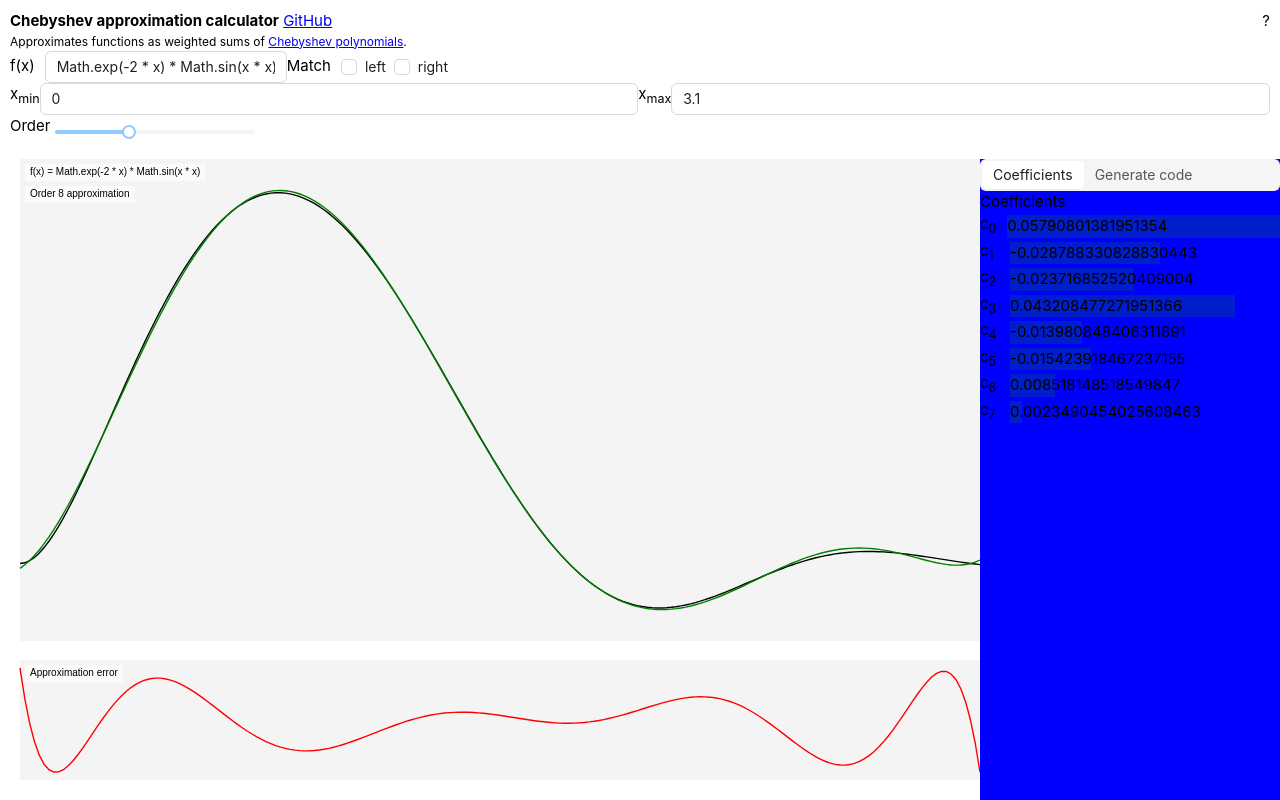
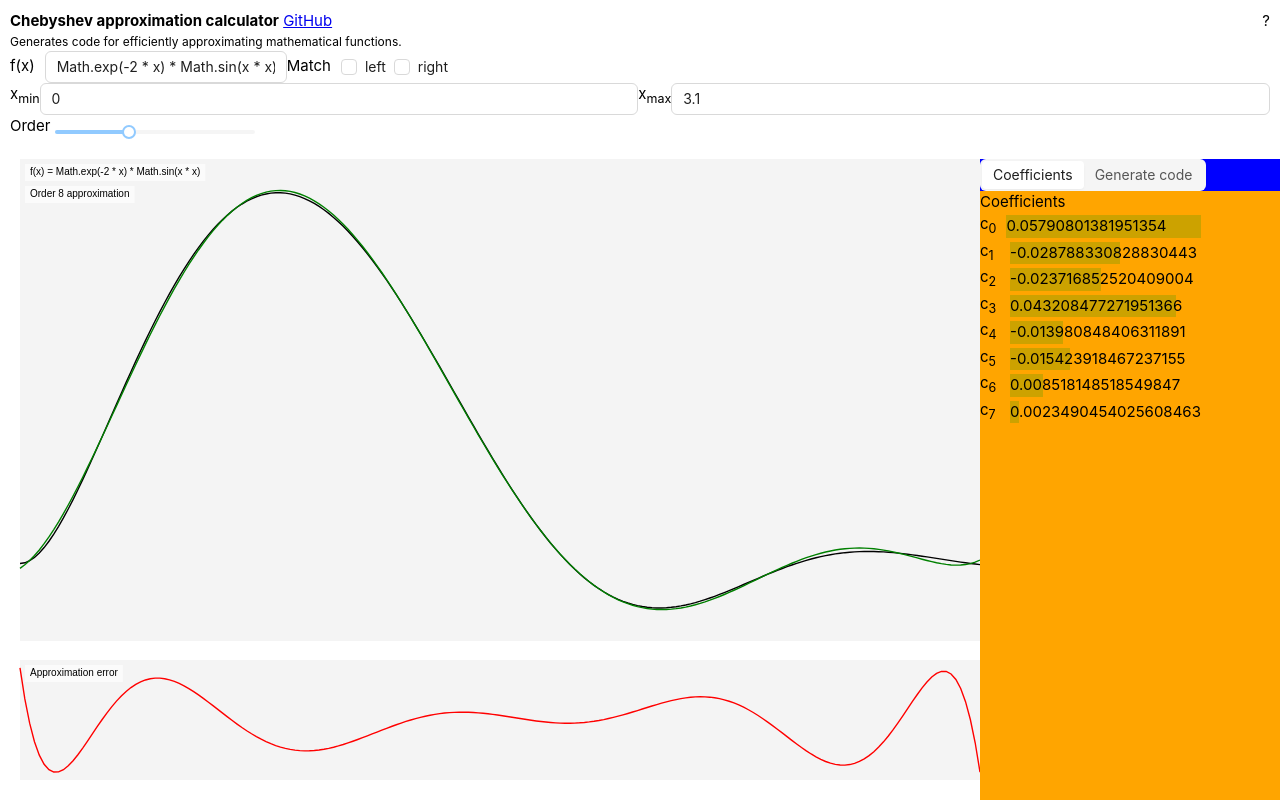
Before and after one commit to stuffmatic/chebyshev-calculator, a React (Vite) app: page / in a window 1280 px wide. Built offline with nearby package versions, Linux system fonts and the light colour scheme.

Commit message:
scrollable content POC

```diff
--- a/src/App.tsx
+++ b/src/App.tsx
@@ -6,9 +6,7 @@ import { useCanvas } from "./use-canvas"
 import { IPlotParams, drawPlot } from "./plot"
 import { ChebyshevApproximation } from "./chebyshev-approx"
 import { TargetLanguage, generateCode, targetLanguages } from "./generate-code"
-
-import { Button, Checkbox, Form, Input, InputNumber, Segmented, Select, Slider } from "antd"
-
+import { Button, Checkbox, Input, Segmented, Select, Slider } from "antd"
 
 const CoefficientList = (props: { coefficients: number[] }) => {
   const maxAbsCoeff = Math.max(...props.coefficients.map((c) => Math.abs(c)))
@@ -49,10 +47,10 @@ const CodeSnippets = (props: {
         })
       } />
 
-    <pre className="code">{codeSnippet}</pre>
     <Button onClick={() => {
       ((window.navigator as any).clipboard as any).writeText(codeSnippet)
     }}>Copy</Button>
+    <pre className="code">{codeSnippet}</pre>
 
   </div>
 }
@@ -68,6 +66,14 @@ const numberStringIsValid = (string: string): boolean => {
   const parseResult = parseFloat(string)
   const isValid = !isNaN(parseResult) && isFinite(parseResult)
   return isValid
+}
+
+const ScrollableContent = (props: { children: React.ReactNode }) => {
+  return <div style={{ backgroundColor: "orange", flex: 1, position: "relative", overflow: "auto" }}>
+    <div style={{ position: "absolute" }}>
+      { props.children }
+    </div>
+  </div>
 }
 
 const App = () => {
@@ -187,7 +193,7 @@ const App = () => {
         <div id="title-bar">
           <div>
             <strong>Chebyshev approximation calculator</strong> <a href="https://github.com/stuffmatic/chebyshev-calculator">GitHub</a>
-            <div style={{fontSize: "80%"}}>Approximates functions as weighted sums of <a href="#">Chebyshev polynomials</a>.</div>
+            <div style={{fontSize: "80%"}}>Generates code for efficiently approximating mathematical functions.</div>
           </div>
           <div>?</div>
         </div>
@@ -255,15 +261,18 @@ const App = () => {
           </div>
         </div>
         <div id="result-container">
+          <div>
             <Segmented
               options={['Coefficients', 'Generate code']}
               onChange={(value) => {
                 setShowCode(value == "Generate code")
               }}
             />
+          </div>
+          <ScrollableContent>
+            {showCode ? <CodeSnippets coefficients={coefficients} xMin={xMin} xMax={xMax} /> : <CoefficientList coefficients={coefficients} /> }
 
-          {showCode ? <CodeSnippets coefficients={coefficients} xMin={xMin} xMax={xMax} /> : <CoefficientList coefficients={coefficients} />}
-
+          </ScrollableContent>
         </div>
       </div>
     </>
--- a/src/index.scss
+++ b/src/index.scss
@@ -99,8 +99,6 @@ canvas {
     width: $result-panel-width;
   }
   background-color: blue;
-
-  overflow-y: scroll;
 }
 
 .code {
```
Lines whose indentation alone changed are shown as unchanged.
